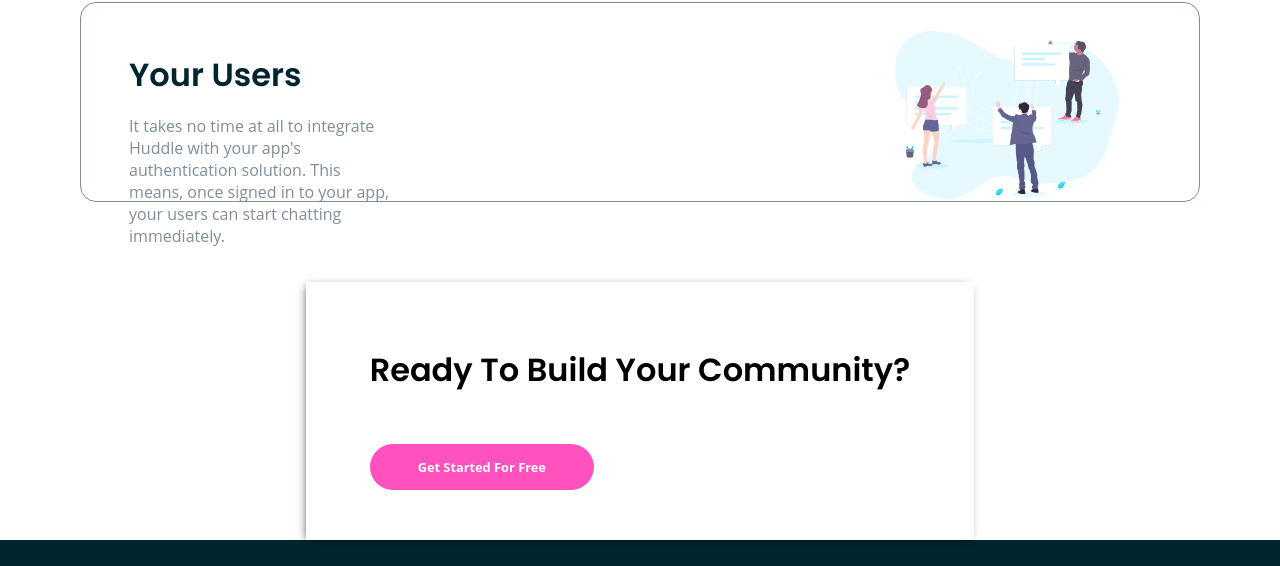
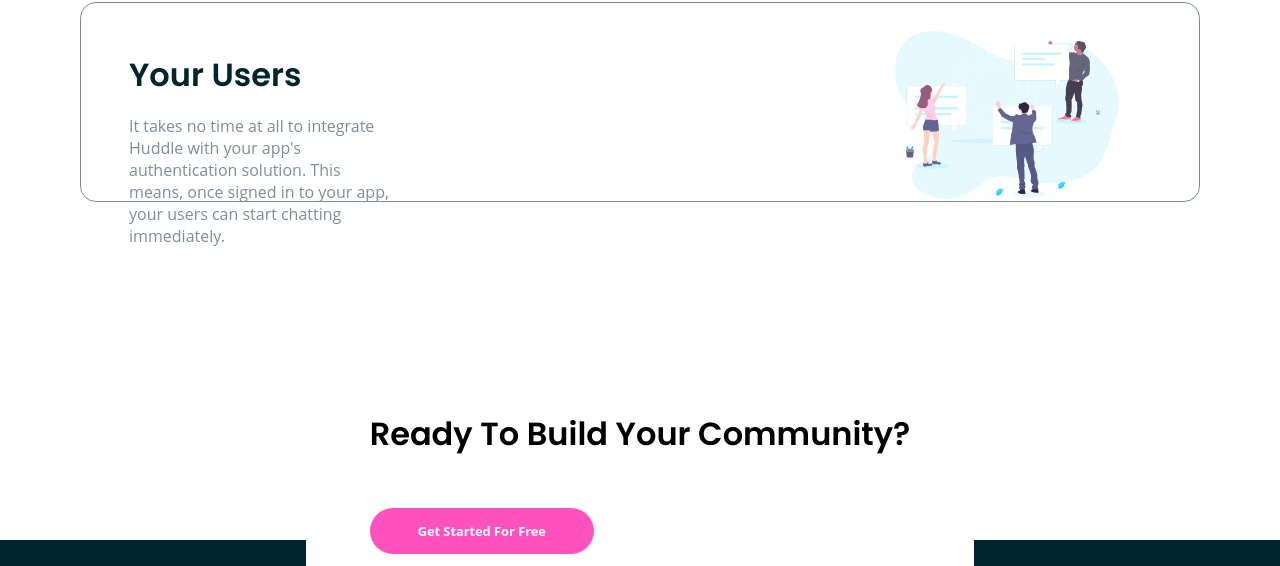
Before and after one commit to TheCoderGuru/huddle-landing-page-with-alternating-feature-blocks, a plain HTML site: page index.html in a window 1280 px wide. Shown: the part 1214-1780 px from the top of the page. Drawn offline with nearby package versions, Linux system fonts and the light colour scheme.

Commit message:
Updated the code in the stylesheet

```diff
--- a/style.css
+++ b/style.css
@@ -141,15 +141,15 @@
 
 .popup-box {
   background-color: white;
-  box-shadow: 1px 1px 1px 1px black;
   justify-content: center;
   align-items: center;
   width: fit-content;
   margin: 0 auto;
   position: relative;
+  border-radius: .8em;
+  bottom: -4rem;
   z-index: 1;
   padding: 4em;
-  box-shadow: -2px 2px 9px -3px rgba(0, 0, 0, 0.75);
 }
 
 .popup-box__title {
```
